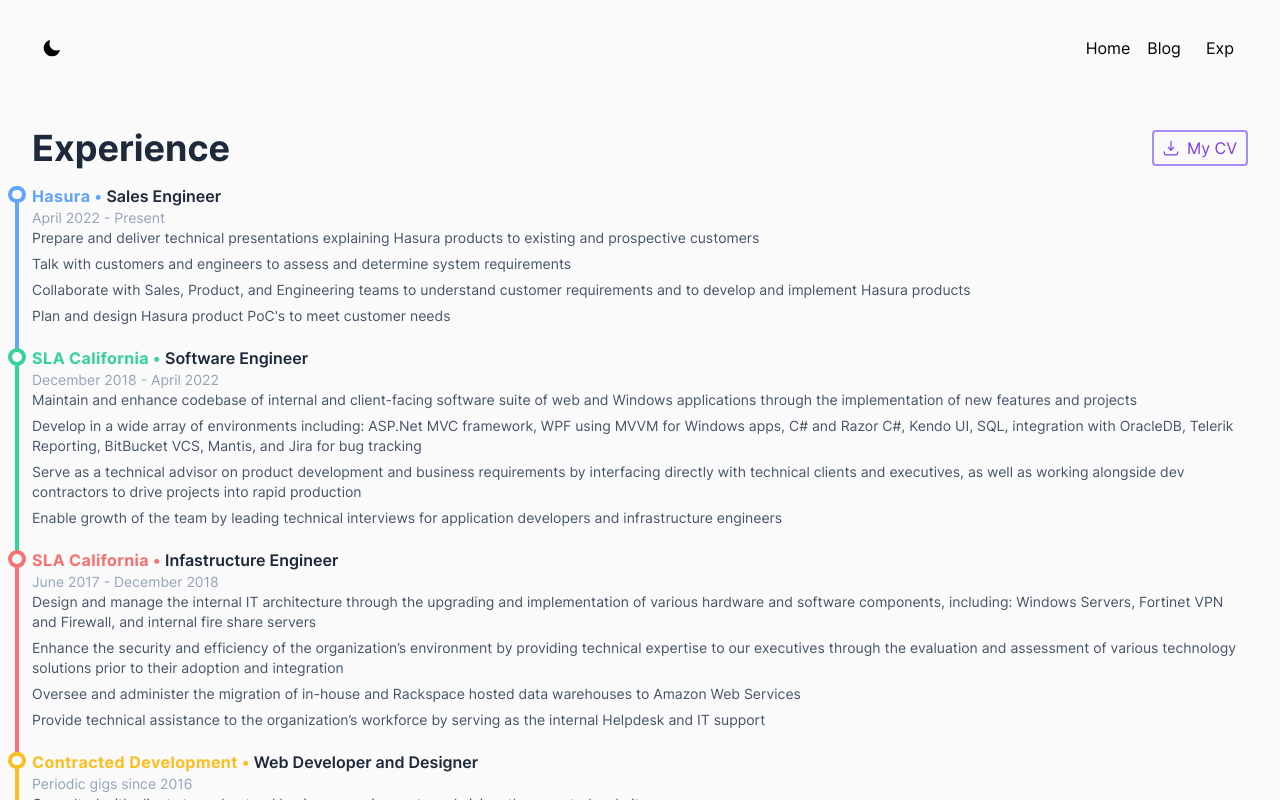
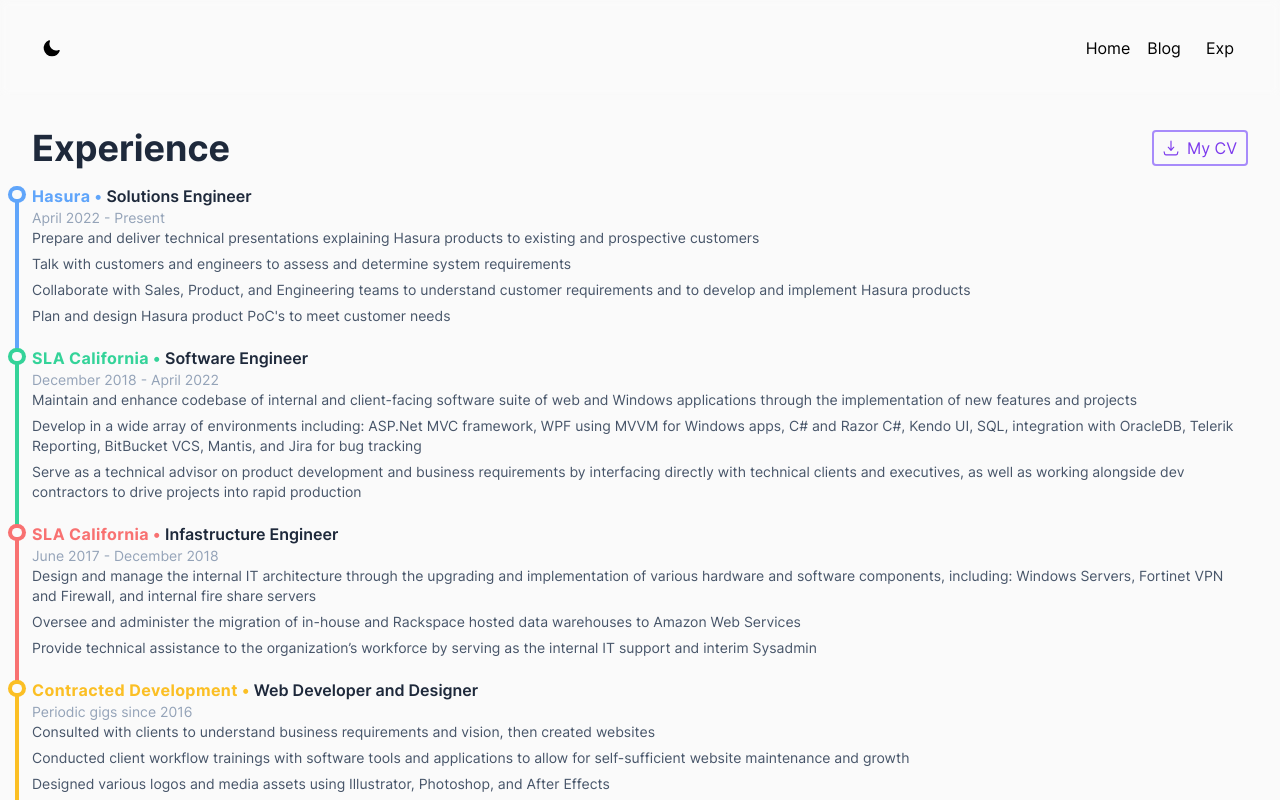
Before and after one commit to daliudzius/dannick.dev, a Next.js app: page /experience in a window 1280 px wide. Shown: the top 800 px of the page. Built offline with nearby package versions, Linux system fonts and the light colour scheme; what @tailwindcss/typography would draw is missing.

Commit message:
Update job desc and experience

```diff
--- a/src/data/resume.json
+++ b/src/data/resume.json
@@ -6,7 +6,7 @@
          "company-label":"Hasura",
          "location":"San Francisco",
          "date":"April 2022 - Present",
-         "title":"Sales Engineer",
+         "title":"Solutions Engineer",
          "bullets":[
             "Prepare and deliver technical presentations explaining Hasura products to existing and prospective customers",
             "Talk with customers and engineers to assess and determine system requirements",
@@ -24,8 +24,7 @@
          "bullets":[
             "Maintain and enhance codebase of internal and client-facing software suite of web and Windows applications through the implementation of new features and projects",
             "Develop in a wide array of environments including: ASP.Net MVC framework, WPF using MVVM for Windows apps, C# and Razor C#, Kendo UI, SQL, integration with OracleDB, Telerik Reporting, BitBucket VCS, Mantis, and Jira for bug tracking",
-            "Serve as a technical advisor on product development and business requirements by interfacing directly with technical clients and executives, as well as working alongside dev contractors to drive projects into rapid production",
-            "Enable growth of the team by leading technical interviews for application developers and infrastructure engineers"
+            "Serve as a technical advisor on product development and business requirements by interfacing directly with technical clients and executives, as well as working alongside dev contractors to drive projects into rapid production"
          ],
          "color":"green"
       },
@@ -37,9 +36,8 @@
          "title":"Infastructure Engineer",
          "bullets":[
             "Design and manage the internal IT architecture through the upgrading and implementation of various hardware and software components, including: Windows Servers, Fortinet VPN and Firewall, and internal fire share servers",
-            "Enhance the security and efficiency of the organization’s environment by providing technical expertise to our executives through the evaluation and assessment of various technology solutions prior to their adoption and integration",
             "Oversee and administer the migration of in-house and Rackspace hosted data warehouses to Amazon Web Services",
-            "Provide technical assistance to the organization’s workforce by serving as the internal Helpdesk and IT support"
+            "Provide technical assistance to the organization’s workforce by serving as the internal IT support and interim Sysadmin"
          ],
          "color":"red"
       },
--- a/src/pages/index.js
+++ b/src/pages/index.js
@@ -43,8 +43,8 @@ export default function Home() {
             <div>
                <p>
                   I&apos;m a developer, tinkerer, and creator. I work at Hasura
-                  as a Solutions Engineer helping clients architect their data
-                  access layer.
+                  as a Solutions Engineer helping clients architect and
+                  implement their data access layer.
                </p>
                <br />
                <p>
```
